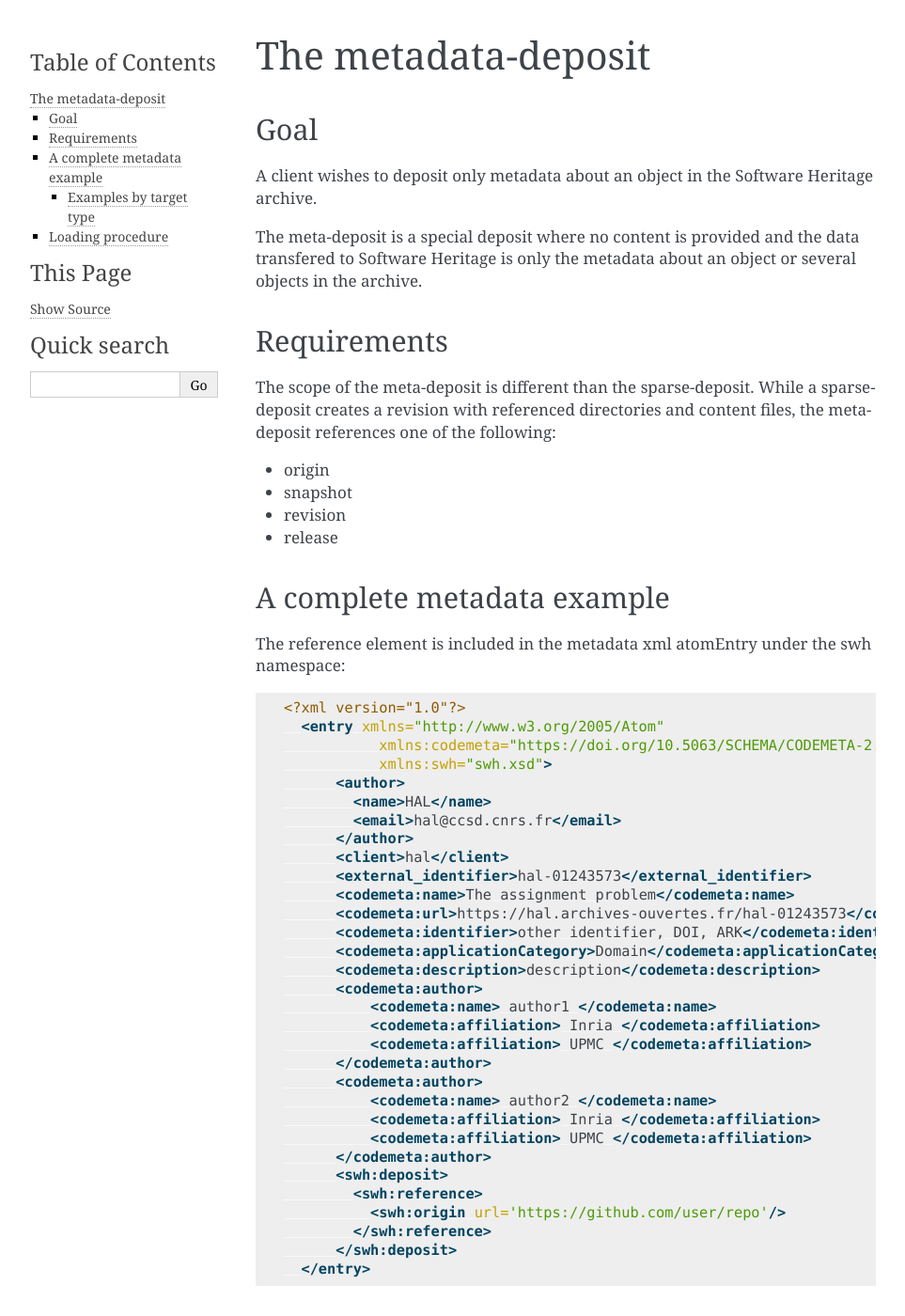
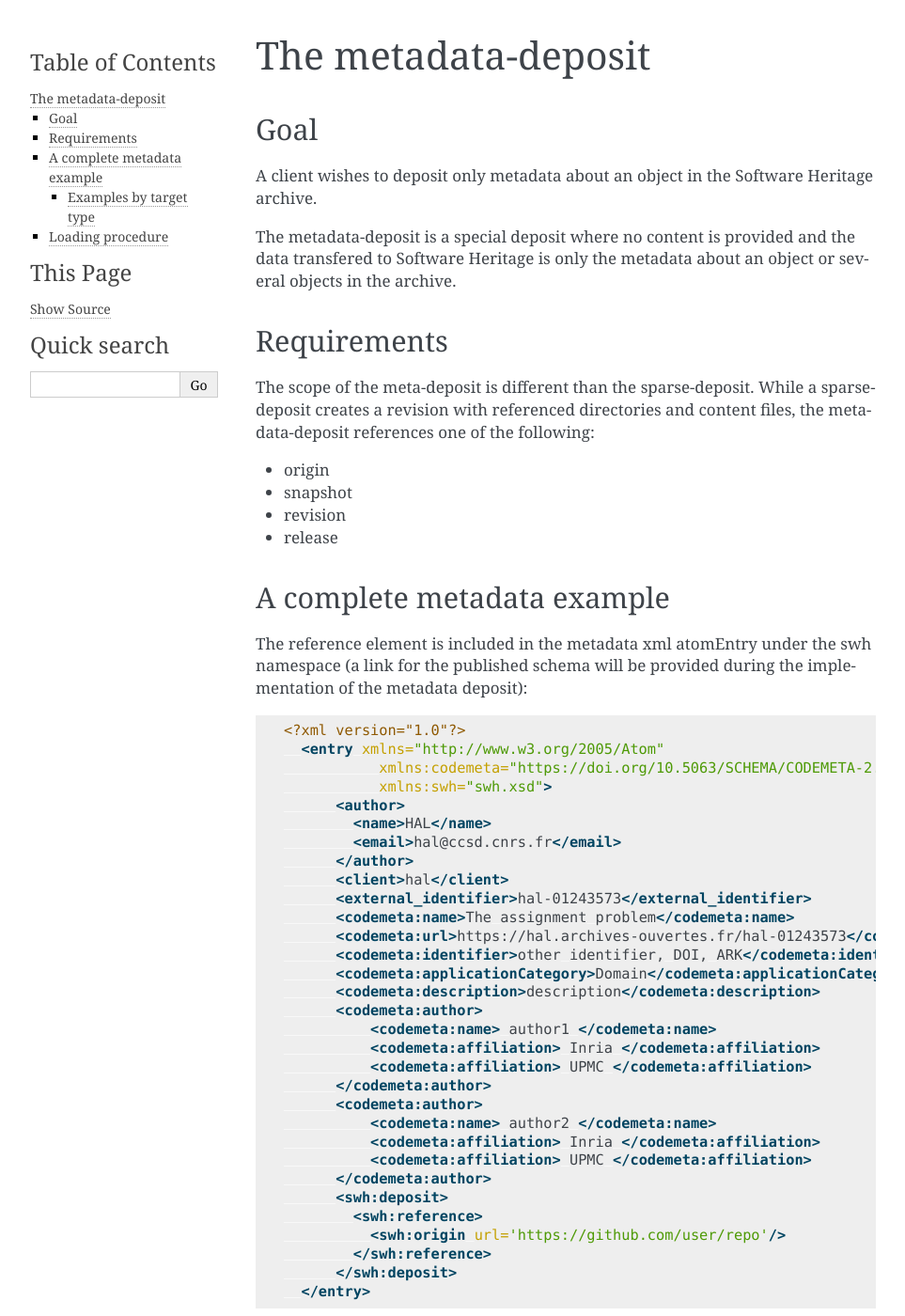
Before and after one commit to SoftwareHeritage/swh-deposit, a Sphinx documentation site: the page built from docs/specs/spec-meta-deposit.rst, in a window 1280 px wide and 1400 px high. Shown: the whole window at 94% size, without its empty margins (148-1111 px from the left). Built offline with Sphinx 7.4.7, drawn with Linux system fonts in a browser that asks for light colours; some of the changed text lies outside the part shown.

Commit message:
docs: minor language modifications

```diff
--- a/docs/specs/metadata_example.xml
+++ b/docs/specs/metadata_example.xml
@@ -2,10 +2,6 @@
     <entry xmlns="http://www.w3.org/2005/Atom"
              xmlns:codemeta="https://doi.org/10.5063/SCHEMA/CODEMETA-2.0"
              xmlns:swh="swh.xsd">
-             "{http://www.w3.org/2005/Atom}author": {
-                    "{http://www.w3.org/2005/Atom}email": "hal@ccsd.cnrs.fr",
-                    "{http://www.w3.org/2005/Atom}name": "HAL"
-                },
         <author>
           <name>HAL</name>
           <email>hal@ccsd.cnrs.fr</email>
--- a/docs/specs/spec-meta-deposit.rst
+++ b/docs/specs/spec-meta-deposit.rst
@@ -6,7 +6,7 @@ Goal
 A client wishes to deposit only metadata about an object in the Software
 Heritage archive.
 
-The meta-deposit is a special deposit where no content is
+The metadata-deposit is a special deposit where no content is
 provided and the data transfered to Software Heritage is only
 the metadata about an object or several objects in the archive.
 
@@ -14,7 +14,8 @@ Requirements
 ------------
 The scope of the meta-deposit is different than the
 sparse-deposit. While a sparse-deposit creates a revision with referenced
-directories and content files, the meta-deposit references one of the following:
+directories and content files, the metadata-deposit references one of the
+following:
 
 - origin
 - snapshot
@@ -25,7 +26,8 @@ directories and content files, the meta-deposit references one of the following:
 A complete metadata example
 ---------------------------
 The reference element is included in the metadata xml atomEntry under the
-swh namespace:
+swh namespace (a link for the published schema will be provided during
+the implementation of the metadata deposit):
 
 .. code:: xml
 
@@ -63,11 +65,22 @@ swh namespace:
 
 Examples by target type
 ^^^^^^^^^^^^^^^^^^^^^^^
-
-With ${type} in {snp (snapshot), rev (revision), rel (release) }:
+Reference an origin:
 
 .. code:: xml
 
+  <swh:deposit>
+    <swh:reference>
+      <swh:origin url="swh:1:${type}:aaaaaaaaaaaaaa..."/>
+    </swh:reference>
+  </swh:deposit>
+
+
+Reference a snapshot, revision or release:
+
+.. code:: xml
+
+  With ${type} in {snp (snapshot), rev (revision), rel (release) }:
   <swh:deposit>
     <swh:reference>
       <swh:object id="swh:1:${type}:aaaaaaaaaaaaaa..."/>
@@ -79,6 +92,7 @@ With ${type} in {snp (snapshot), rev (revision), rel (release) }:
 Loading procedure
 ------------------
 
-In this case, the meta-deposit will be injected as a metadata entry at the
-appropriate level (origin_metadata, revision_metadata, etc.). Contrary to the
-complete and sparse deposit, there will be no object creation.
+In this case, the metadata-deposit will be injected as a metadata entry at the
+appropriate level (origin_metadata, revision_metadata, etc.) with the information
+about the contributor of the deposit. Contrary to the complete and sparse
+deposit, there will be no object creation.
--- a/docs/specs/spec-sparse-deposit.rst
+++ b/docs/specs/spec-sparse-deposit.rst
@@ -27,7 +27,8 @@ part of the identified object.
 A concrete example
 ------------------
 The manifest list is included in the metadata xml atomEntry under the
-swh namespace:
+swh namespace (a link for the published schema will be provided during
+the implementation of the sparse deposit):
 
 .. code:: xml
 
```
